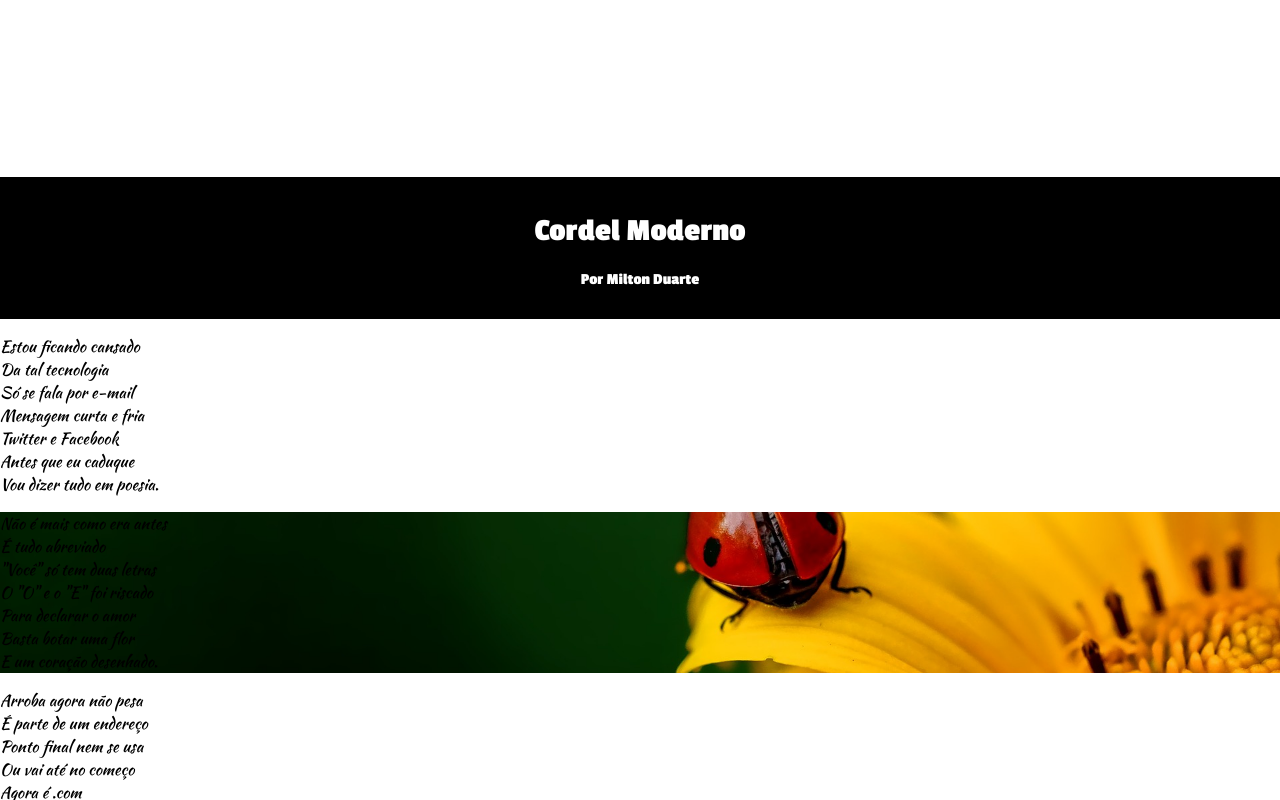
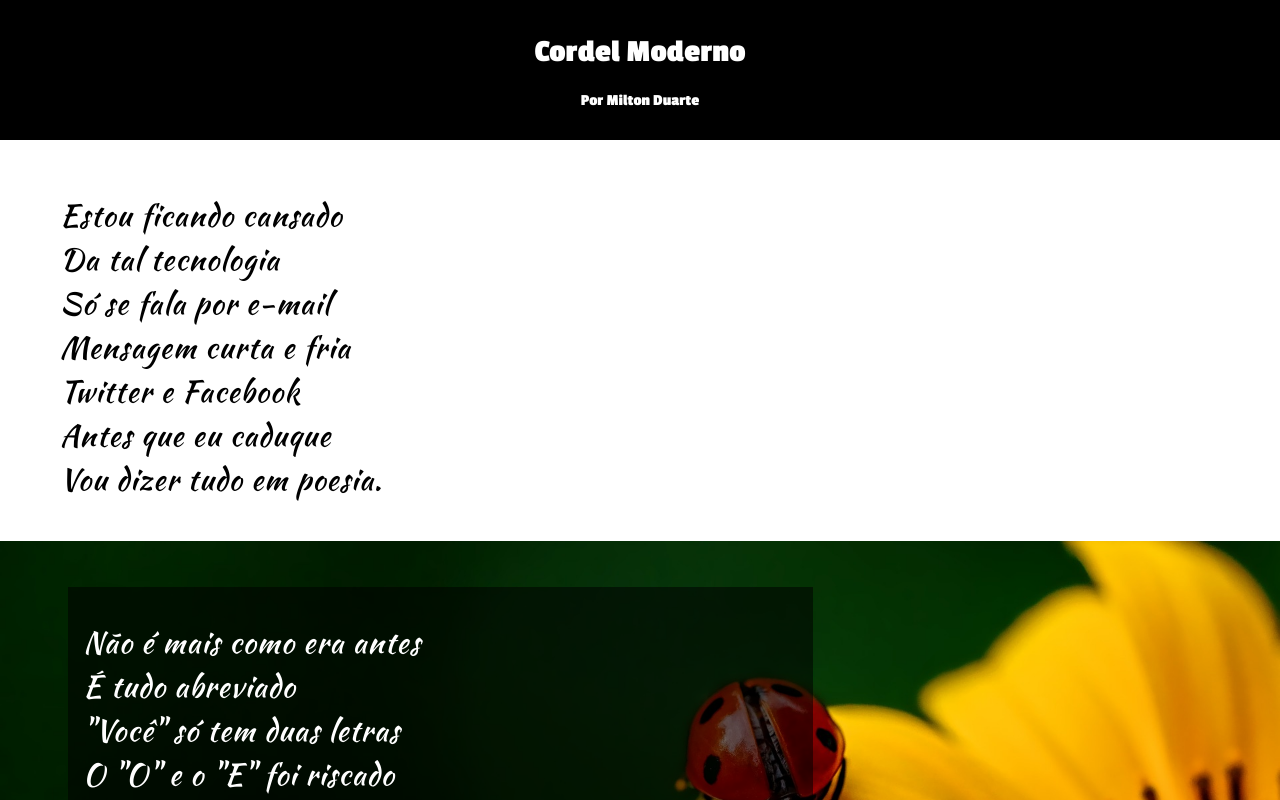
Before and after one commit to Moniellee/html-css, a plain HTML site: page desafios/desafio02/index.html in a window 1280 px wide. Shown: the top 800 px of the page. Drawn offline with Linux system fonts and the light colour scheme.

Commit message:
update desafio02

```diff
--- a/desafios/desafio02/index.html
+++ b/desafios/desafio02/index.html
@@ -13,31 +13,57 @@
             background-color: white;
             font-family: 'Kaushan Script', Helvetica, sans-serif;
             margin: auto;
+
         }
         header {
             background-color: black;
             color: white;
             text-align: center;
             font-family: 'Passion One', Helvetica, sans-serif;
-            margin-top: 177px;
+            margin-top: -2px;
             padding-top: 15px;
             padding-bottom: 15px;
         }
         main {
             background-color: white;
-
+            padding: 23px 10px 10px 60px;
+            font-size: 30px;
+            letter-spacing: 1px;
         }
         div.img01 {
             background-image: url(imagens/background001.jpg);
-            background-repeat: no-repeat;
+            background-repeat: repeat;
             background-size: cover;
             background-position: center;
+
+
+            color: white;
+            padding: 10px 10px 10px 48px;
         }
         div.img02 {
             background-image: url(imagens/background002.jpg);
             background-repeat: no-repeat;
             background-size: cover;
             background-position: center;
+
+            color: white;
+            padding: 10px 10px 10px 48px;
+        }
+
+        div.img01 >p {
+            background-color: #0000008a;
+            font-size: 30px;
+            margin: 36px 457px 39px 20px;
+            padding: 33px 22px 102px 15px;
+            letter-spacing: 1px;
+        }
+
+        div.img02 >p {
+            background-color: #0000008a;
+            font-size: 30px;
+            margin: 36px 457px 39px 20px;
+            padding: 33px 22px 102px 15px;
+            letter-spacing: 1px;
         }
     </style>
 </head>
@@ -83,6 +109,7 @@
         Decifre esse rabisco. <br>
     </main>
     <div class="img02">
+        <p>
             Tenho saudade das cartas <br>
             Escritas com a própria mão <br>
             Mandava no mês de Junho <br>
@@ -90,6 +117,7 @@
             Mas matava a saudade <br>
             Era texto de verdade <br>
             Nas linhas do coração. <br>
+        </p>
     </div>
     <main>
         Agora, escrevo e envio <br>
```
Lines whose indentation alone changed are shown as unchanged.
